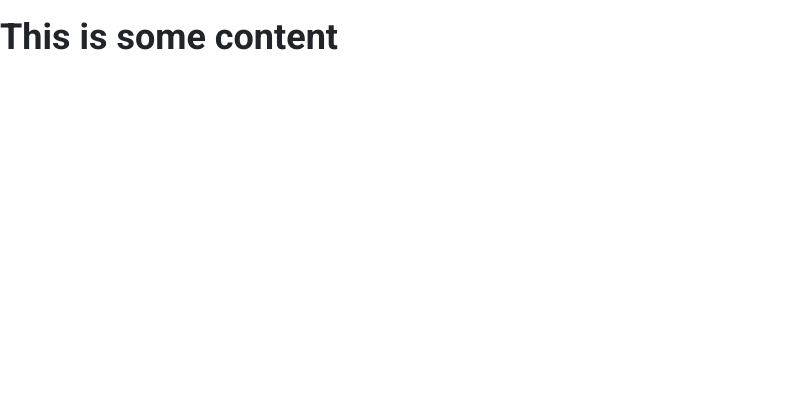
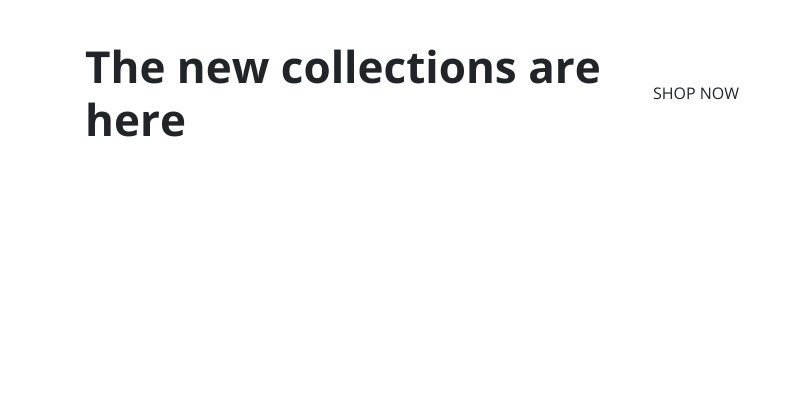
Before and after one commit to Shane-Donlon/project-ado-ci-walkthrough, a Django app: page / in a window 1280 px wide. Shown: the top 420 px of the page, without its empty margins (0-802 px from the left). Run offline with Django 4.2, Linux system fonts and the light colour scheme.

Commit message:
Feat add:  home page template

```diff
--- a/project_ado/unauth/templates/unauth/unauth.html
+++ b/project_ado/unauth/templates/unauth/unauth.html
@@ -1,5 +1,27 @@
 {% extends "base.html" %}
 {% load static %}
+{% block title-subtitle %}
+    Home
+{% endblock title-subtitle %}
+{% block page_sub_header %}
+    <div class="container header-container">
+        <div class="row">
+            <div class="col">Empty col</div>
+        </div>
+    </div>
+{% endblock page_sub_header %}
 {% block content %}
-    <h2>This is some content</h2>
+    <div class="container">
+        <div class="row">
+            <div class="col-w col-md-6 my-auto">
+                <h1 class="dipslay-4 logo-font text-black">The new collections are here</h1>
+            </div>
+            <div class="my-5">
+                <h4>
+                    <a href="#"
+                       class="btn btn-log shop-now-button rouded-0 text-uppercase py-3">Shop Now</a>
+                </h4>
+            </div>
+        </div>
+    </div>
 {% endblock content %}
```
